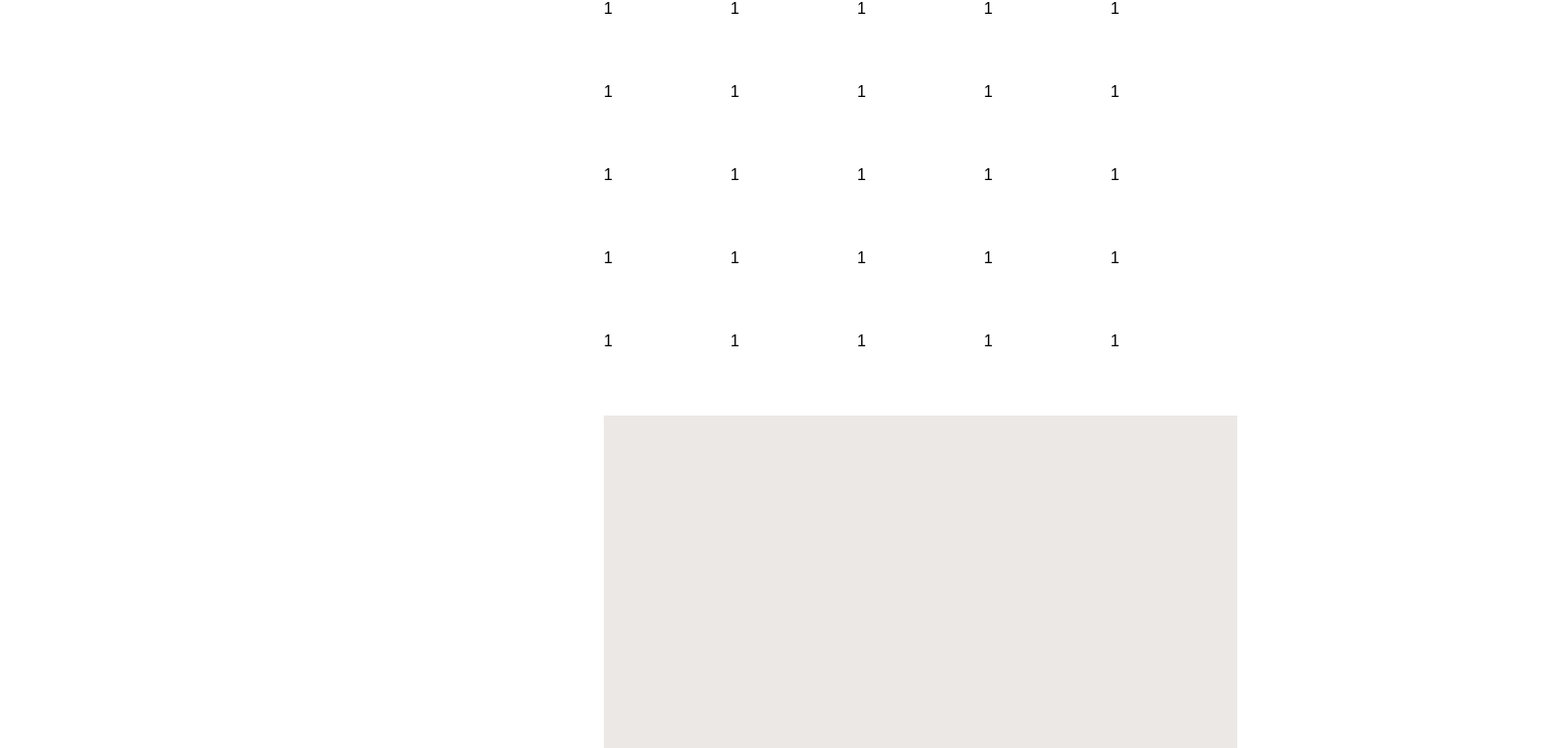
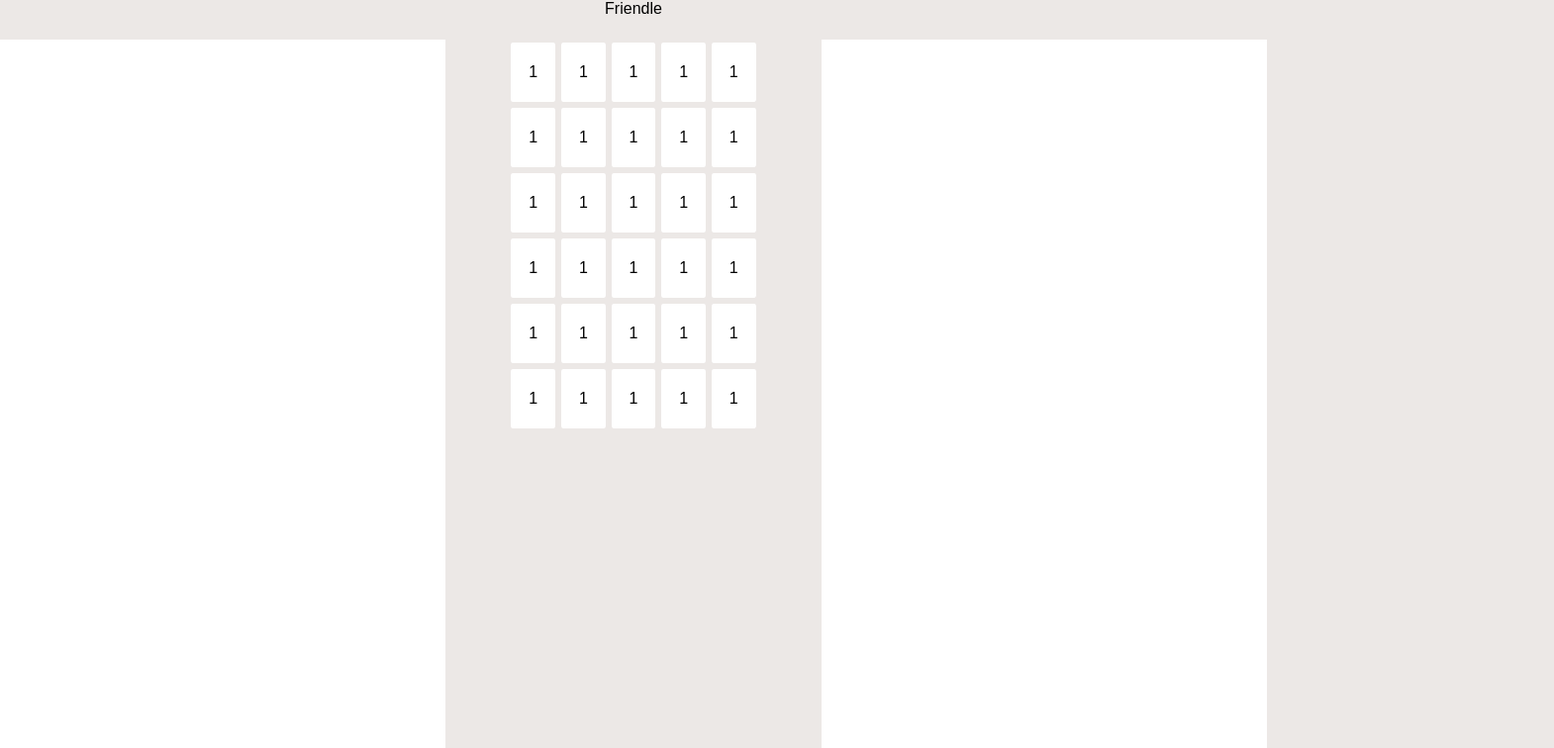
Before and after one commit to setty-balogun/friendlegame, a React app: page /play in a window 1280 px wide. Shown: the top 756 px of the page at 99% size, 1570 px wide, since content can reach past the window. Built offline with nearby package versions, Linux system fonts and the light colour scheme; no server answers; the HTML template or start-up script is replaced by a standard one.

Commit message:
play srn edits and generalizations

```diff
--- a/client/src/components/App.js
+++ b/client/src/components/App.js
@@ -3,6 +3,7 @@ import { Router } from "@reach/router";
 import NotFound from "./pages/NotFound.js";
 import Skeleton from "./pages/Skeleton.js";
 import Play from "./pages/Play.js";
+import NavBar from "./modules/NavBar.js";
 
 import "../utilities.css";
 
@@ -41,13 +42,12 @@ const App = () => {
 
   return (
     <>
-      <div className = "App-Container">
-        <Router>
-            <Skeleton path="/" handleLogin={handleLogin} handleLogout={handleLogout} userId={userId} />
-            <Play path="/play"/>
-            <NotFound default />
-        </Router>
-      </div>
+      <NavBar />
+      <Router className = "App-Container">
+          <Skeleton path="/" handleLogin={handleLogin} handleLogout={handleLogout} userId={userId} />
+          <Play path="/play"/>
+          <NotFound default />
+      </Router>
     </>
   );
 };
--- /dev/null
+++ b/client/src/components/modules/NavBar.css
@@ -0,0 +1,17 @@
+.Nav-Container{
+    display:flex;
+    width: 100vw;
+    height: var(--navvh);
+    border-bottom: 10pt;
+    border-color: var(--tilewhite);
+    display:flex;
+    justify-content: center;
+}
+
+.Nav-icon{
+
+}
+
+.Nav-Logo{
+
+}
--- /dev/null
+++ b/client/src/components/modules/NavBar.js
@@ -0,0 +1,19 @@
+import { Link } from "@reach/router";
+import React, { useState, useEffect } from "react";
+import { get, post } from "../../utilities";
+
+import "./NavBar.css";
+import "../../utilities.css";
+
+const NavBar = (props) => {
+
+  return (
+    <>
+    <div className = "Nav-Container">
+        Friendle
+    </div>
+    </>
+  );
+};
+
+export default NavBar;
--- a/client/src/components/pages/Play.css
+++ b/client/src/components/pages/Play.css
@@ -1,25 +1,33 @@
 .Play-Container{
     display: flex;
-    height: 100vh;
-    width: 50vw;
+    height: var(--vh);
+    width: var(--vhh);
+
     background-color: var(--bgwhite);
-    align-self: center;
-    justify-items: center;
+    justify-content: center;
+    align-items:center;
     flex-direction: column;
+}
+.Play-Spacing{
+    height: 12.5%;
+    max-height: 60px;
 }
 .Play-Board{
     display: flex;
     flex-direction: column;
     height: 70%;
-    width:100%;
+    width:80%;
+    justify-content: flex-start;
 
 }
 .Play-Row{
     display: flex;
     flex-direction: row;
-    justify-content: space-evenly;
+    justify-content: center;
     align-items: center;
-    height: 15%
+    height: 12.5%;
+    max-height: 60px;
+    padding: 1%;
 }
 .Play-Keyboard{
     display: flex;
@@ -28,10 +36,23 @@
 }
 
 .Play-Tile{
-    width: 20%;
+    width: 15%;
+    max-width: 57px;
     height:100%;
     background-color: var(--letterwhite);
     box-shadow: rgb(0, 0, 0) ;
+    font-family: sans-serif;
+    display: flex;
+    align-items:center;
+    justify-content: center;
+    border-radius: 5%;
+    margin-right: 1%;
+    margin-left: 1%;
+
+}
+
+.Play-Tile div{
+
 }
 
 .Play-KeyTile{
--- a/client/src/components/pages/Play.js
+++ b/client/src/components/pages/Play.js
@@ -39,6 +39,13 @@ const Play = () => {
                     <div className = "Play-Tile">1</div>
                     <div className = "Play-Tile">1</div>
                 </div>
+                <div className = "Play-Row">
+                    <div className = "Play-Tile">1</div>
+                    <div className = "Play-Tile">1</div>
+                    <div className = "Play-Tile">1</div>
+                    <div className = "Play-Tile">1</div>
+                    <div className = "Play-Tile">1</div>
+                </div>
             </div>
             <div className = "Play-Keyboard">
 
--- a/client/src/components/pages/Skeleton.css
+++ b/client/src/components/pages/Skeleton.css
@@ -1,12 +1,5 @@
 /* Fill me in :) */
-html {
-    background-color: #ffffff;
-    overflow: hidden;
-    height: 100%;
-    overscroll-behavior: contain;
-    display: flex;
-    justify-content: center;
-}
+
 
 body {
     background-color: #ECE8E6;
--- a/client/src/utilities.css
+++ b/client/src/utilities.css
@@ -37,6 +37,10 @@
   --s: 8px;
   --m: 16px;
   --l: 24px;
+  --navvh: 5vh;
+  --vh: 95vh;
+  --vhh: 47.5vh;
+  --vw: 100vw;
 }
 
 body {
@@ -103,4 +107,18 @@ form {
   background-color: var(--white);
   display: flex;
   justify-content: center;
+  overflow: hidden;
+  overscroll-behavior: contain;
+  align-items: stretch;
 }
+
+body {
+  background-color: #ECE8E6;
+  position: relative;
+  width: 700px;
+  max-width: 100%;
+  max-height: 100vh;
+  display: flex;
+  flex-direction: column;
+  overscroll-behavior: contain;
+}
```
